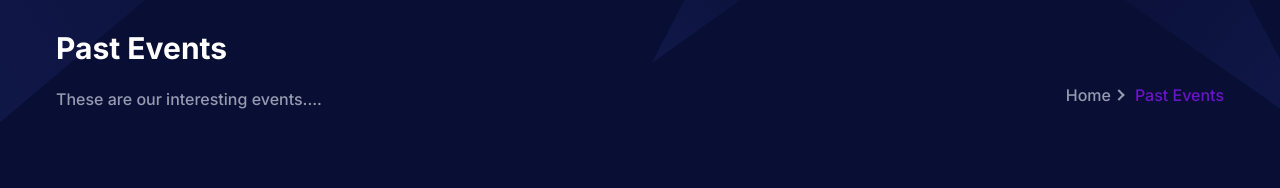
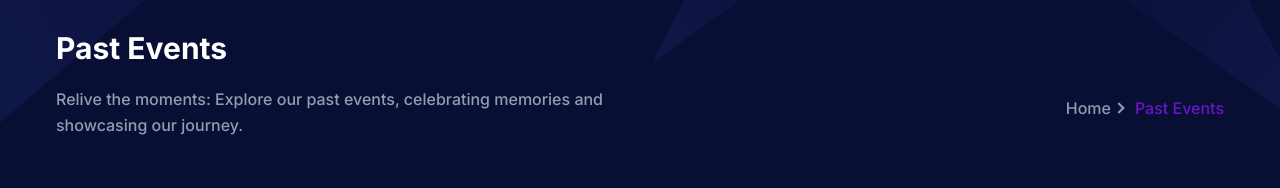
Before and after one commit to subin989/rtr-site, a Next.js app: page /events in a window 1280 px wide. Shown: the part 120-308 px from the top of the page. Built offline with nearby package versions, Linux system fonts and the light colour scheme.

Commit message:
add new description of event section

```diff
--- a/app/events/page.tsx
+++ b/app/events/page.tsx
@@ -9,7 +9,7 @@ const Blog = () => {
     <>
       <Breadcrumb
         pageName="Past Events"
-        description="These are our interesting events...."
+        description="Relive the moments: Explore our past events, celebrating memories and showcasing our journey."
       />
 
       <section className="pt-[120px] pb-[120px]">
```
